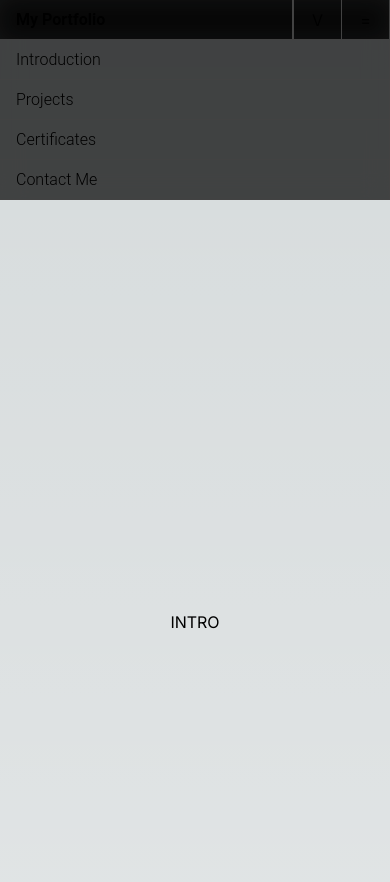
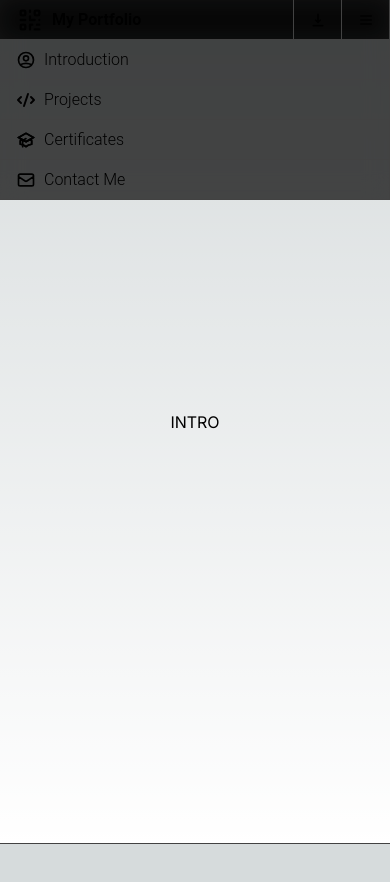
Before and after one commit to herveyyy/Iamhervey, a Next.js app: page / in a window 390 px wide. Shown: the top 882 px of the page. After the commit the page ends 844 px from the top, so only its background shows below. Built offline with nearby package versions, Linux system fonts and the light colour scheme.

Commit message:
navbar responsive, screens setup done. test deployment in vercel.

```diff
--- a/Screens/Introduction.jsx
+++ b/Screens/Introduction.jsx
@@ -3,7 +3,7 @@ import React from "react";
 const Introduction = () => {
   return (
     <div
-      className="h-screen  border-b border-gray-800  z-0 flex w-full"
+      className="h-screen   border-b border-gray-800  z-0 flex w-full"
       id="Introduction"
     >
       <div className=" flex justify-center items-center w-full">INTRO</div>
--- a/Screens/Projects.jsx
+++ b/Screens/Projects.jsx
@@ -3,7 +3,7 @@ import React from "react";
 const Projects = () => {
   return (
     <div
-      className="h-screen border-b border-gray-800 flex items-center "
+      className="h-screen border-b border-gray-800 flex  items-center "
       id="Projects"
     >
       <div className=" flex justify-center w-full">Projects</div>
--- a/app/layout.js
+++ b/app/layout.js
@@ -11,7 +11,7 @@ export const metadata = {
 export default function RootLayout({ children }) {
   return (
     <ThemeProvider>
-      <html lang="en" className="!scroll-smooth">
+      <html lang="en" className="">
         <body className={inter.className}>{children}</body>
       </html>
     </ThemeProvider>
--- a/app/page.js
+++ b/app/page.js
@@ -1,6 +1,4 @@
 "use client";
-
-import Image from "next/image";
 import Usernavbar from "@/components/Usernav";
 import Introduction from "@/Screens/Introduction";
 import Projects from "@/Screens/Projects";
@@ -14,10 +12,12 @@ export default function Home() {
       <Usernavbar />
 
       {/* Screens */}
-      <Introduction />
-      <Projects />
-      <Certificates />
-      <Contact />
+      <div className="h-screen overflow-auto !scroll-smooth">
+        <Introduction />
+        <Projects />
+        <Certificates />
+        <Contact />
+      </div>
     </main>
   );
 }
--- a/components/Usernav.jsx
+++ b/components/Usernav.jsx
@@ -2,10 +2,20 @@
 
 import { Typography } from "@material-tailwind/react";
 import React, { useState } from "react";
+import Image from "next/image";
+import {
+  HiDownload,
+  HiOutlineFingerPrint,
+  HiOutlineMenu,
+  HiOutlineUserCircle,
+  HiOutlineQrcode,
+  HiCode,
+  HiOutlineAcademicCap,
+  HiOutlineMail,
+} from "react-icons/hi";
 
 const Usernav = () => {
   const [showMenu, setShowMenu] = useState(false);
-  const [menuClass, setMenuClass] = useState("h-24");
   const openMenu = () => {
     setShowMenu(!showMenu);
   };
@@ -14,45 +24,62 @@ const Usernav = () => {
       <div
         className={`${
           showMenu
-            ? "h-10 flex-col flex sticky top-0 z-10 overflow-hidden border-b border-gray-800 duration-700 w-full backdrop-blur-md bg-black/70 md:h-10"
-            : "h-[200px] flex-col flex sticky top-0 z-10 overflow-hidden border-b border-gray-800 duration-700 w-full backdrop-blur-md bg-black/70  md:h-10"
+            ? "h-10 flex-col flex absolute top-0 z-10 overflow-hidden border-b border-gray-800 duration-700 w-full backdrop-blur-md bg-black/70 md:h-10"
+            : "h-[200px] flex-col flex absolute top-0 z-10 overflow-hidden border-b border-gray-800 duration-700 w-full backdrop-blur-md bg-black/70  md:h-10"
         } h-0`}
       >
         {/* WideScreen */}
         <div className=" w-full backdrop-blur-md bg-black/70  h-10 border-b border-gray-800   flex justify-between duration-700">
-          <div className=" md:w-[20%] w-full flex md:justify-center md:p-0 p-4 justify-start items-center border-r border-gray-800 ">
-            <Typography variant="h6">My Portfolio</Typography>
+          <div className=" md:w-[20%] w-full flex md:justify-center md:p-0 p-4 justify-start items-center  border-gray-800 ">
+            <a
+              onClick={openMenu}
+              className="flex gap-x-2 items-center cursor-pointer"
+              href="#Introduction"
+            >
+              <HiOutlineQrcode className="!h-7 !w-7" />
+              <Typography variant="h6" className="text-center">
+                My Portfolio
+              </Typography>
+            </a>
           </div>
           <div className="w-[80%] gap-x-10 md:flex justify-end hidden">
             <div className="flex ">
               <a
                 href="#Introduction"
-                className="border-r border-gray-800 flex items-center justify-center w-32 hover:bg-gray-100 hover:text-black duration-500"
+                className="border-x border-gray-800 flex gap-2 items-center justify-center w-32 hover:bg-gray-100 hover:text-black duration-500"
               >
+                <HiOutlineUserCircle className="!h-5 !w-5" />
+
                 <Typography className=" !font-light flex items-center justify-center">
                   Introduction
                 </Typography>
               </a>
               <a
                 href="#Projects"
-                className="border-r border-gray-800 flex items-center justify-center w-32 hover:bg-gray-100 hover:text-black duration-500"
+                className="border-r border-gray-800 flex gap-x-2 items-center justify-center w-32 hover:bg-gray-100 hover:text-black duration-500"
               >
+                <HiCode className="!h-5 !w-5" />
+
                 <Typography className=" !font-light flex items-center justify-center">
                   Projects
                 </Typography>
               </a>
               <a
                 href="#Certificates"
-                className="border-r border-gray-800 flex items-center justify-center w-32 hover:bg-gray-100 hover:text-black duration-500"
+                className="border-r border-gray-800 flex gap-x-2 items-center justify-center w-32 hover:bg-gray-100 hover:text-black duration-500"
               >
+                <HiOutlineAcademicCap className="!h-5 !w-5" />
+
                 <Typography className=" !font-light flex items-center justify-center">
                   Certificates
                 </Typography>
               </a>
               <a
                 href="#Contact"
-                className=" border-gray-800 flex items-center justify-center w-32 hover:bg-gray-100 hover:text-black duration-500"
+                className=" border-gray-800 flex gap-x-2 items-center justify-center w-32 hover:bg-gray-100 hover:text-black duration-500"
               >
+                <HiOutlineMail className="!h-5 !w-5" />
+
                 <Typography className=" !font-light flex items-center justify-center">
                   Contact Me
                 </Typography>
@@ -61,16 +88,17 @@ const Usernav = () => {
           </div>
           <div className="md:hidden border-l border-gray-800 flex items-center justify-center ">
             <div className="w-12 flex items-center justify-center border-r border-gray-800 h-full">
-              V
+              <HiDownload />
             </div>
             <div
               onClick={openMenu}
               className="w-12 flex items-center justify-center border-r border-gray-800 h-full hover:bg-white hover:text-black duration-500 cursor-pointer"
             >
-              =
+              <HiOutlineMenu />
             </div>
           </div>
-          <div className=" text-center w-32 lg:border-l border-l-0 hidden  md:flex items-center justify-center  border-gray-800 h-full">
+          <div className=" text-center w-40 lg:border-l border-l-0 hidden gap-x-2 px-2  md:flex items-center justify-center cursor-pointer border-gray-800 h-full">
+            <HiDownload />
             Download CV
           </div>
         </div>
@@ -80,8 +108,9 @@ const Usernav = () => {
           <a
             onClick={openMenu}
             href="#Introduction"
-            className="border-r border-gray-800 flex items-center px-4 w-full h-10 border-b hover:bg-gray-100 hover:text-black duration-500"
+            className="border-r border-gray-800 flex gap-x-2 items-center px-4 w-full h-10 border-b hover:bg-gray-100 hover:text-black duration-500"
           >
+            <HiOutlineUserCircle className="!h-5 !w-5" />
             <Typography className=" !font-light flex items-center ">
               Introduction
             </Typography>
@@ -89,8 +118,9 @@ const Usernav = () => {
           <a
             onClick={openMenu}
             href="#Projects"
-            className="border-r border-gray-800 flex items-center px-4 w-full h-10 border-b hover:bg-gray-100 hover:text-black duration-500"
+            className="border-r border-gray-800 flex gap-x-2 items-center px-4 w-full h-10 border-b hover:bg-gray-100 hover:text-black duration-500"
           >
+            <HiCode className="!h-5 !w-5" />
             <Typography className=" !font-light flex items-center ">
               Projects
             </Typography>
@@ -98,8 +128,9 @@ const Usernav = () => {
           <a
             onClick={openMenu}
             href="#Certificates"
-            className="border-r border-gray-800 flex items-center px-4 w-full h-10 border-b hover:bg-gray-100 hover:text-black duration-500"
+            className="border-r border-gray-800 flex gap-x-2 items-center px-4 w-full h-10 border-b hover:bg-gray-100 hover:text-black duration-500"
           >
+            <HiOutlineAcademicCap className="!h-5 !w-5" />
             <Typography className=" !font-light flex items-center ">
               Certificates
             </Typography>
@@ -107,8 +138,9 @@ const Usernav = () => {
           <a
             onClick={openMenu}
             href="#Contact"
-            className="border-r border-gray-800 flex items-center px-4 w-full h-10 border-b hover:bg-gray-100 hover:text-black duration-500"
+            className="border-r border-gray-800 flex gap-x-2 items-center px-4 w-full h-10 border-b hover:bg-gray-100 hover:text-black duration-500"
           >
+            <HiOutlineMail className="!h-5 !w-5" />
             <Typography className=" !font-light flex items-center ">
               Contact Me
             </Typography>
--- a/package.json
+++ b/package.json
@@ -12,7 +12,8 @@
     "@material-tailwind/react": "^2.1.9",
     "next": "14.2.4",
     "react": "^18",
-    "react-dom": "^18"
+    "react-dom": "^18",
+    "react-icons": "^4.10.1"
   },
   "devDependencies": {
     "eslint": "^8",
```
Also changed, not shown: public/images/vercellogo.png (added), 1 other file (tests, documents, lock files or other folders).
